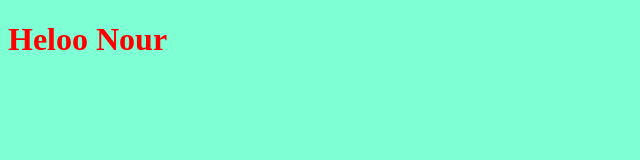
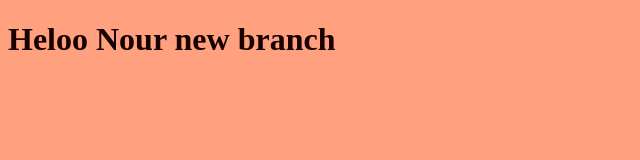
Before and after one commit to Nourhanne304/nourhaneproo, a plain HTML site: page index.html in a window 1280 px wide. Shown: the whole page, without its empty margins (0-640 px from the left). Drawn offline with Linux system fonts and the light colour scheme.

Commit message:
new branch commit

```diff
--- a/index.html
+++ b/index.html
@@ -7,7 +7,7 @@
     <link rel="stylesheet" href="style.css">
 </head>
 <body>
-    <h1>Heloo Nour</h1>
+    <h1>Heloo Nour new branch </h1>
     <script src="app.js">
 
     </script>
--- a/style.css
+++ b/style.css
@@ -1,6 +1,6 @@
 h1{
-    color: red;
+    color: rgb(23, 1, 1);
 }
 body{
-    background-color: aquamarine;
+    background-color: rgb(255, 161, 127);
 }
```
